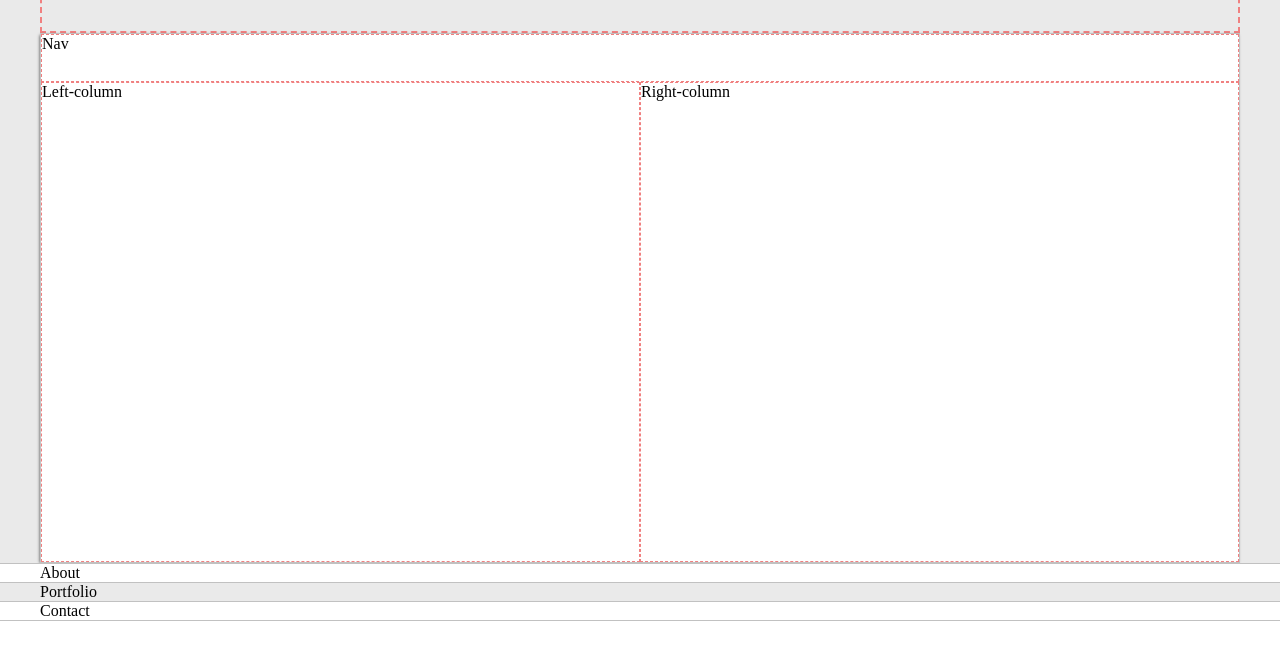
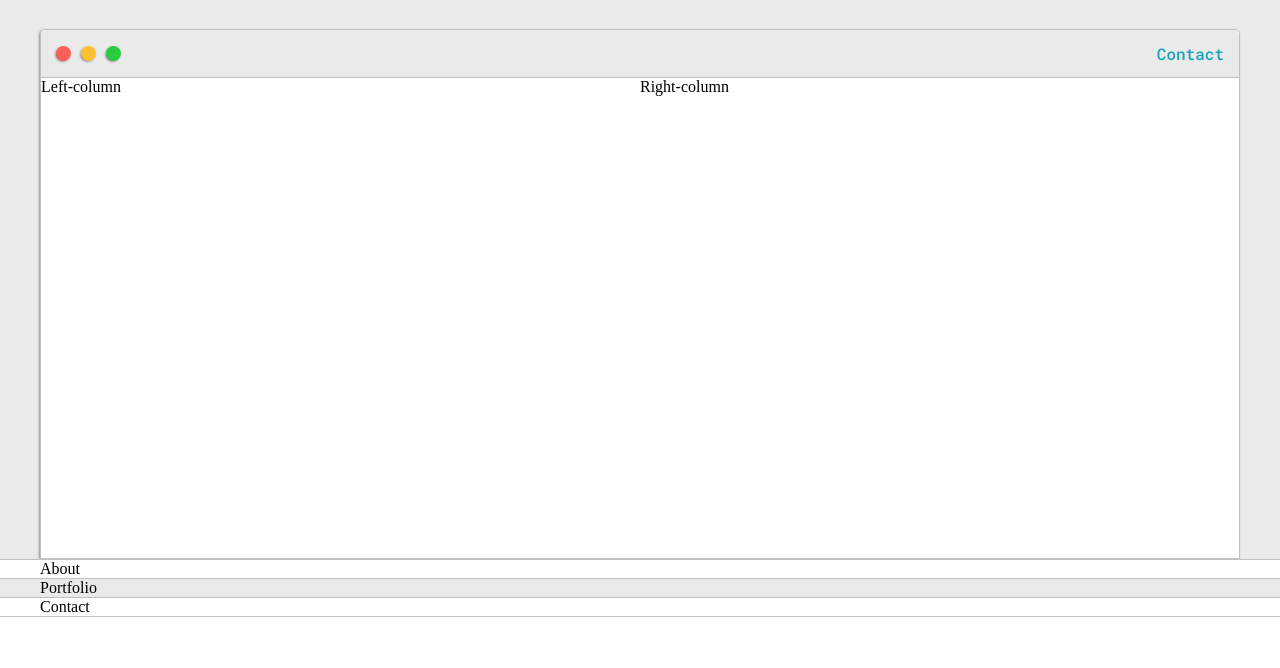
Before and after one commit to Buzzaw91/Portfolio, a plain HTML site: page index.html in a window 1280 px wide. Shown: the part 132-800 px from the top of the page. Drawn offline with Linux system fonts and the light colour scheme.

Commit message:
style: navigation

```diff
--- a/default.css
+++ b/default.css
@@ -76,13 +76,13 @@ h6 {
   display: grid;
   text-align: center;
   align-content: center;
-  border: 2px dashed lightcoral;
   min-height: 10em;
 }
 
 .intro-wrapper {
   background-color: var(--secondaryColor);
   border: 1px solid var(--borderColor);
+  border-radius: 5px 5px 0 0;
   -webkit-box-shadow: -1px 1px 3px -1px rgba(0, 0, 0, 0.75);
   -moz-box-shadow: -1px 1px 3px -1px rgba(0, 0, 0, 0.75);
   box-shadow: -1px 1px 3px -1px rgba(0, 0, 0, 0.75);
@@ -94,17 +94,59 @@ h6 {
 
 .nav-wrapper {
   grid-area: nav-wrapper;
-  border: 1px dashed lightcoral;
+  border-bottom: 1px solid var(--borderColor);
+  display: flex;
+  justify-content: space-between;
+  align-items: center;
+  background-color: var(--mainColor);
+  border-radius: 5px 5px 0 0;
+}
+
+#navigation {
+  margin: 0;
+  padding: 10px;
+}
+
+#navigation li {
+  display: inline-block;
+  margin-right: 5px;
+  margin-left: 5px;
+}
+
+.dots-wrapper {
+  display: flex;
+  padding: 10px;
+}
+
+#dot-1 {
+  background-color: #FC6058;
+}
+
+#dot-2 {
+  background-color: #FEC02F;
+}
+
+#dot-3 {
+  background-color: #2ACA3E;
+}
+
+.browser-dot {
+  background-color: black;
+  height: 15px;
+  width: 15px;
+  border-radius: 50%;
+  margin: 5px;
+  -webkit-box-shadow: -1px 1px 3px -1px rgba(0, 0, 0, 0.75);
+  -moz-box-shadow: -1px 1px 3px -1px rgba(0, 0, 0, 0.75);
+  box-shadow: -1px 1px 3px -1px rgba(0, 0, 0, 0.75);
 }
 
 .left-column {
   grid-area: left-column;
-  border: 1px dashed lightcoral;
 }
 
 .right-column {
   grid-area: right-column;
-  border: 1px dashed lightcoral;
 }
 
 @media screen and (max-width: 1200px) {
--- a/index.html
+++ b/index.html
@@ -19,7 +19,14 @@
 
       <div class="intro-wrapper">
         <div class="nav-wrapper">
-          Nav
+          <div class="dots-wrapper">
+            <div id="dot-1" class="browser-dot"></div>
+            <div id="dot-2" class="browser-dot"></div>
+            <div id="dot-3" class="browser-dot"></div>
+          </div>
+          <ul id="navigation">
+            <li><a href="#">Contact</a></li>
+          </ul>
         </div>
         <div class="left-column">
           Left-column
```
